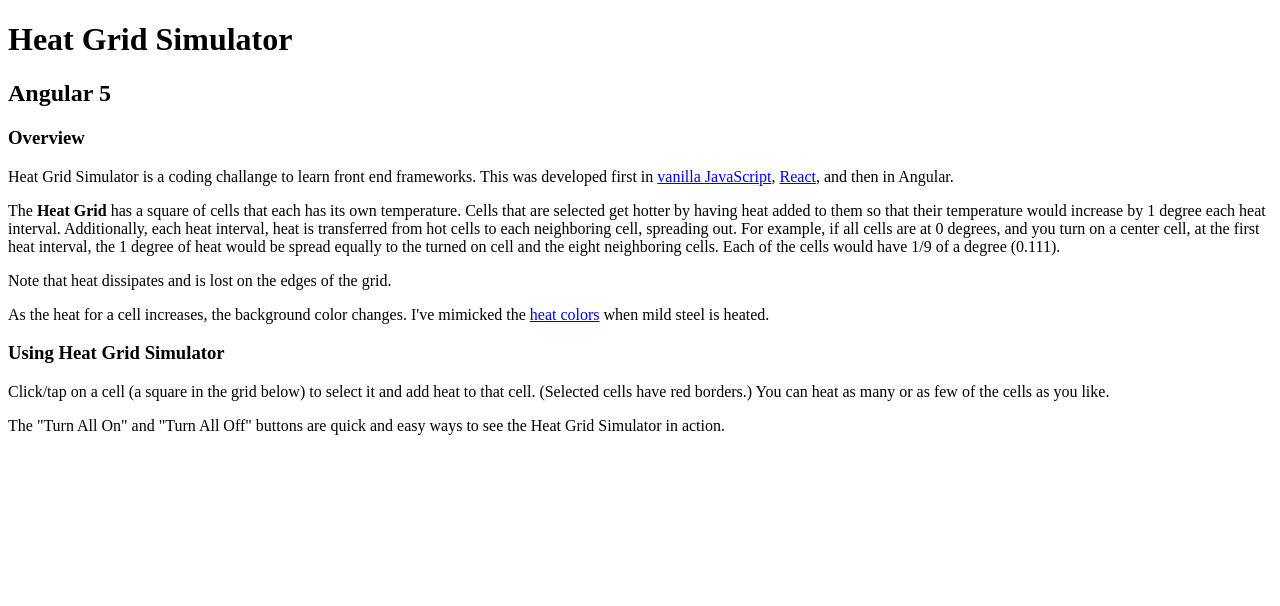
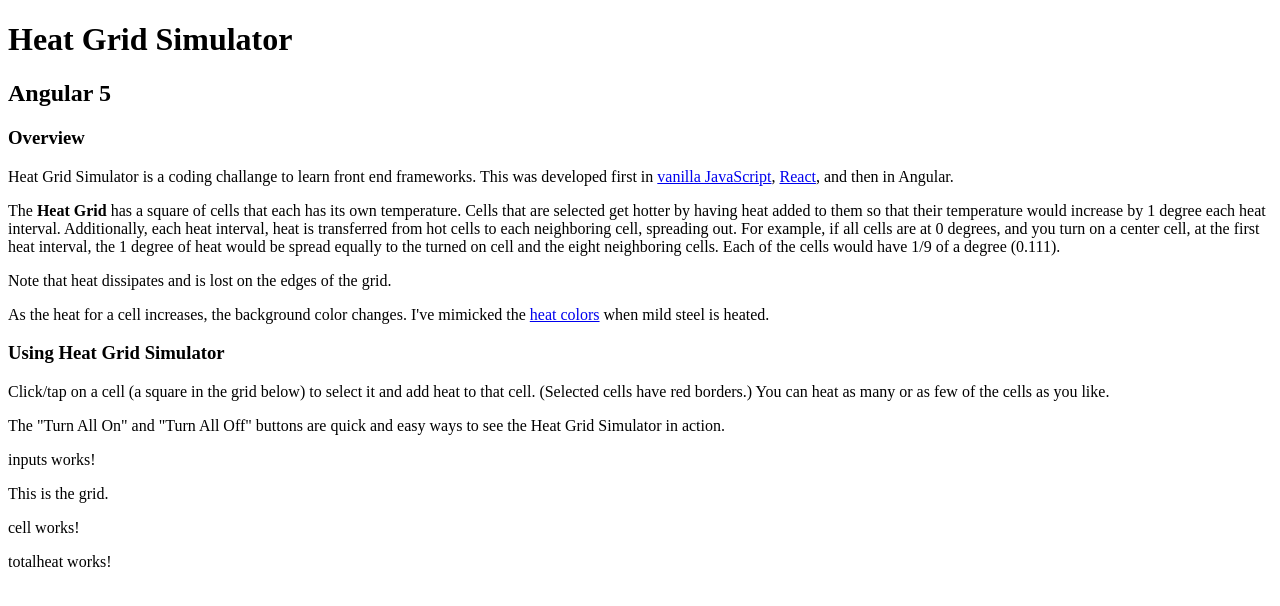
Before and after one commit to TomSnively/heat-grid-angular, an Angular app: page / in a window 1280 px wide. Shown: the top 606 px of the page. Built offline with nearby package versions, Linux system fonts and the light colour scheme.

Commit message:
Adding all components to the SPA; grid does not yet have multiple rows to columns

```diff
--- a/src/app/app.component.html
+++ b/src/app/app.component.html
@@ -1 +1,4 @@
 <app-header></app-header>
+<app-inputs></app-inputs>
+<app-grid></app-grid>
+<app-totalheat></app-totalheat>
--- a/src/app/components/grid/grid.component.html
+++ b/src/app/components/grid/grid.component.html
@@ -1,3 +1,4 @@
 <p>
-  grid works!
+  This is the grid. <br />
+  <app-row></app-row>
 </p>
--- a/src/app/components/row/row.component.html
+++ b/src/app/components/row/row.component.html
@@ -1,3 +1 @@
-<p>
-  row works!
-</p>
+<app-cell></app-cell>
```
